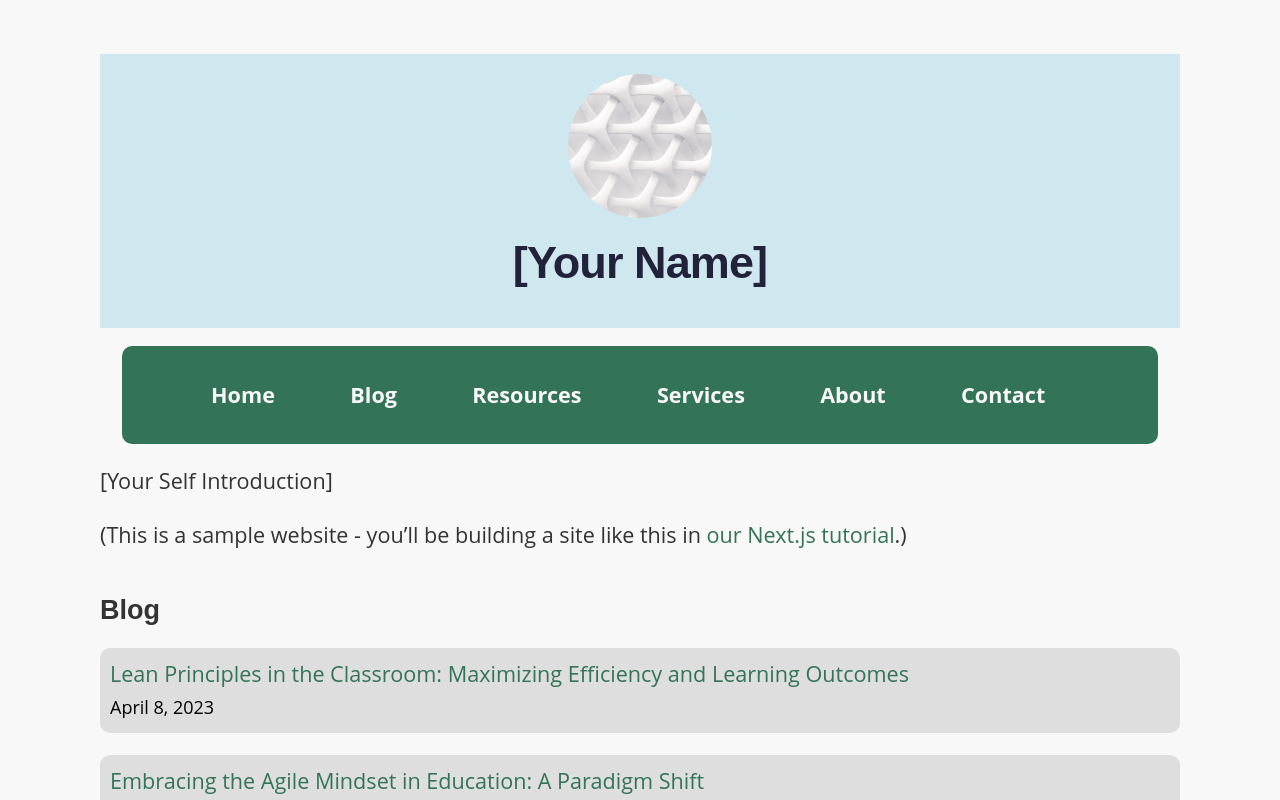
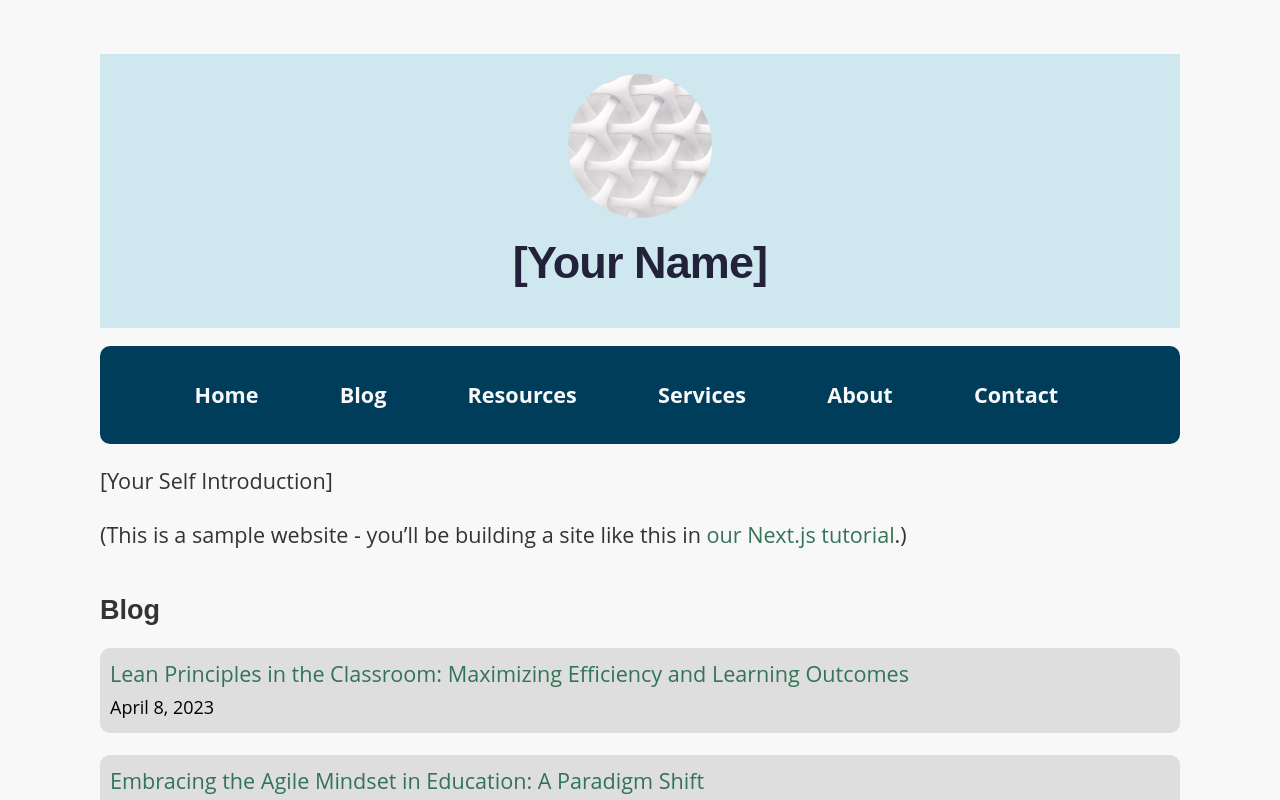
Before and after one commit to NJIT-WIS/project-2-is219-teamec, a Next.js app: page / in a window 1280 px wide. Shown: the top 800 px of the page. Built offline with nearby package versions, Linux system fonts and the light colour scheme.

Commit message:
Updated homepage colors to align with branding

```diff
--- a/styles/global.css
+++ b/styles/global.css
@@ -59,12 +59,12 @@ header h1 {
 
 nav {
   list-style: none;
-  padding-inline: 2%;
+  /*padding-inline: 2%;*/
 }
 nav ul {
   list-style: none;
   display: flex;
-  background-color: #337357;
+  background-color: #003d5b;
   border-radius: 10px;
 }
 
@@ -83,8 +83,8 @@ nav a {
 
 nav a:hover {
   font-weight: bold;
-  color: #337357;
-  background-color: #337357;
+  color: #f8f8f8;
+  background-color: #003d5b;
   font-size: 1.2rem;
   margin:auto;
 }
@@ -92,12 +92,12 @@ nav a:hover {
 /* Maximum width */
 @media (max-width: 685px) {
 nav {
-    list-style: none;
+  list-style: none;
   padding-inline: 2%;
 }
 
   nav a {
-  color: #337357;
+  color: #003d5b;
 }
 
 nav ul {
```
